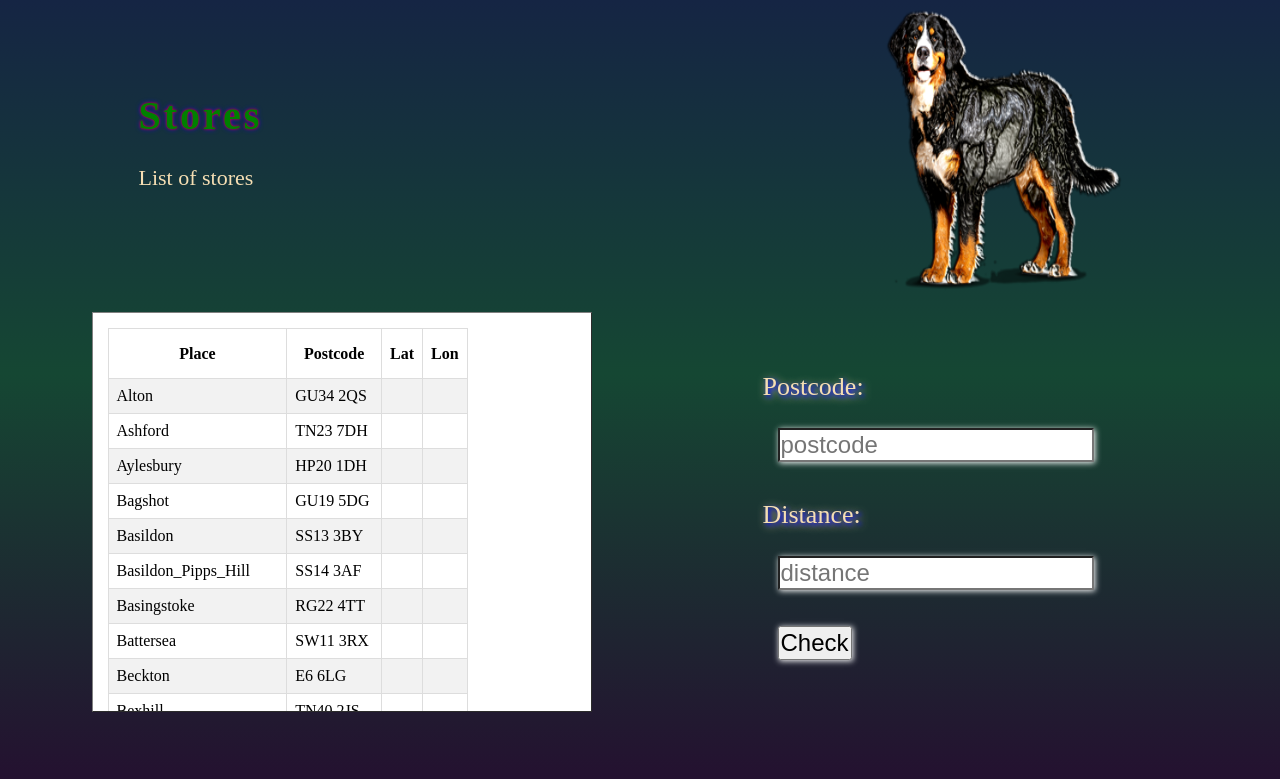
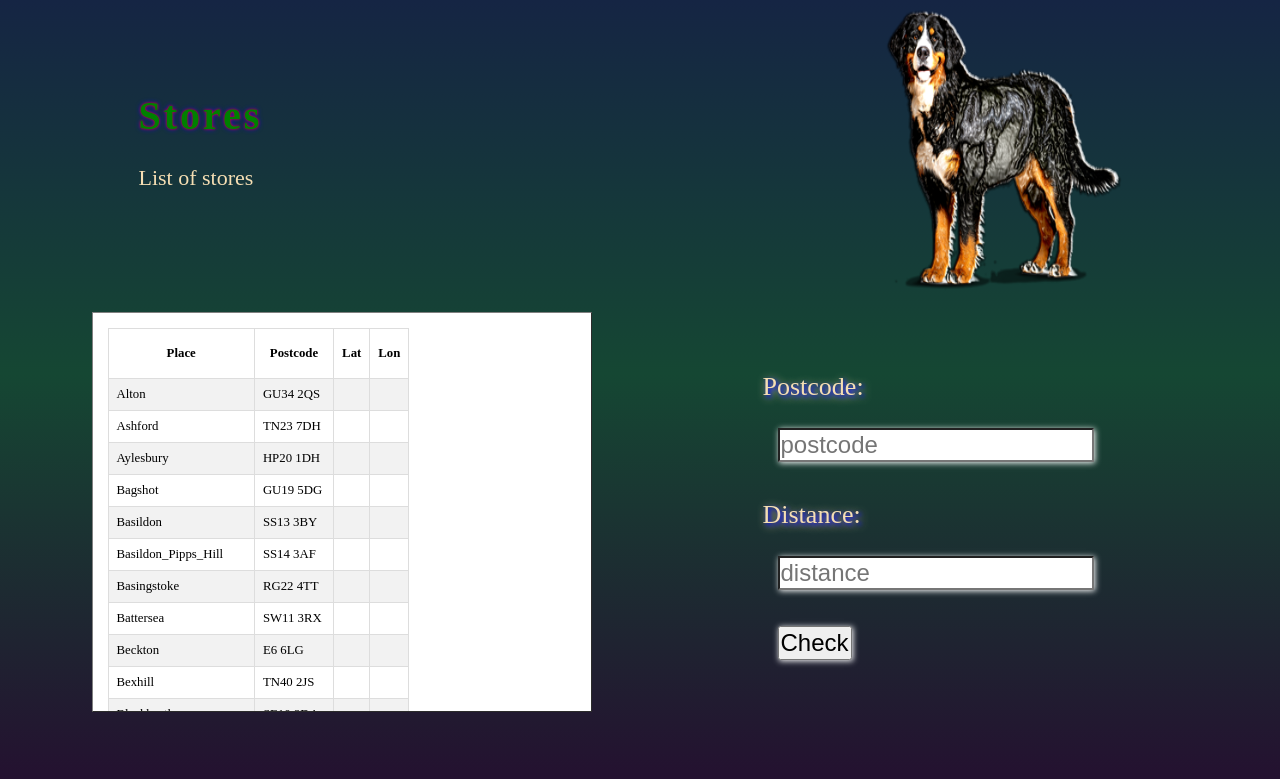
Before and after one commit to koval77/test, a Flask app: page / in a window 1280 px wide. Shown: the part 31-810 px from the top of the page. Run offline with Flask 2, Linux system fonts and the light colour scheme; parts of the project's set-up code (start-up, migrations or seed data) failed here and were passed over.

Commit message:
responsiveness proba2

```diff
--- a/static/css/template.css
+++ b/static/css/template.css
@@ -18,6 +18,7 @@
   padding:15px;
   margin-left:4px;
   background:white;
+  font-size:1vw;
 }
 th{
   height:50px;
```
